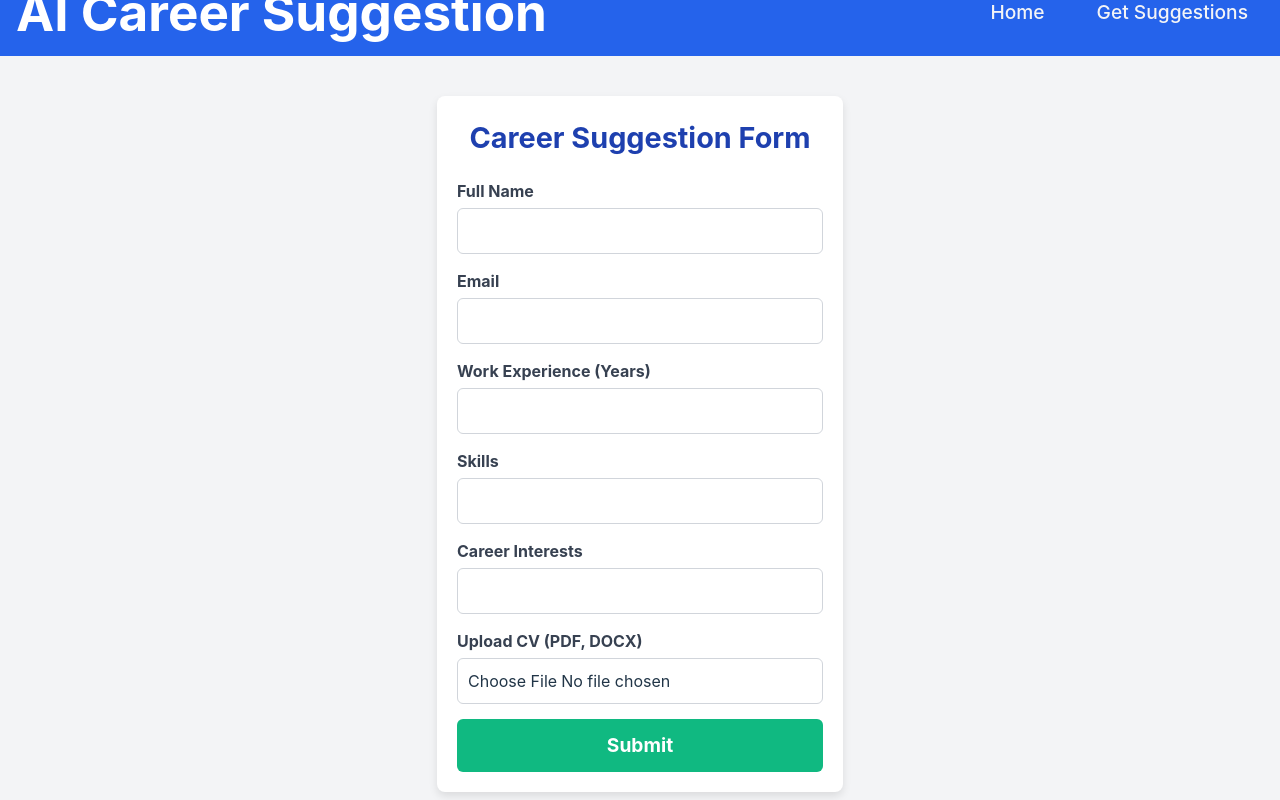
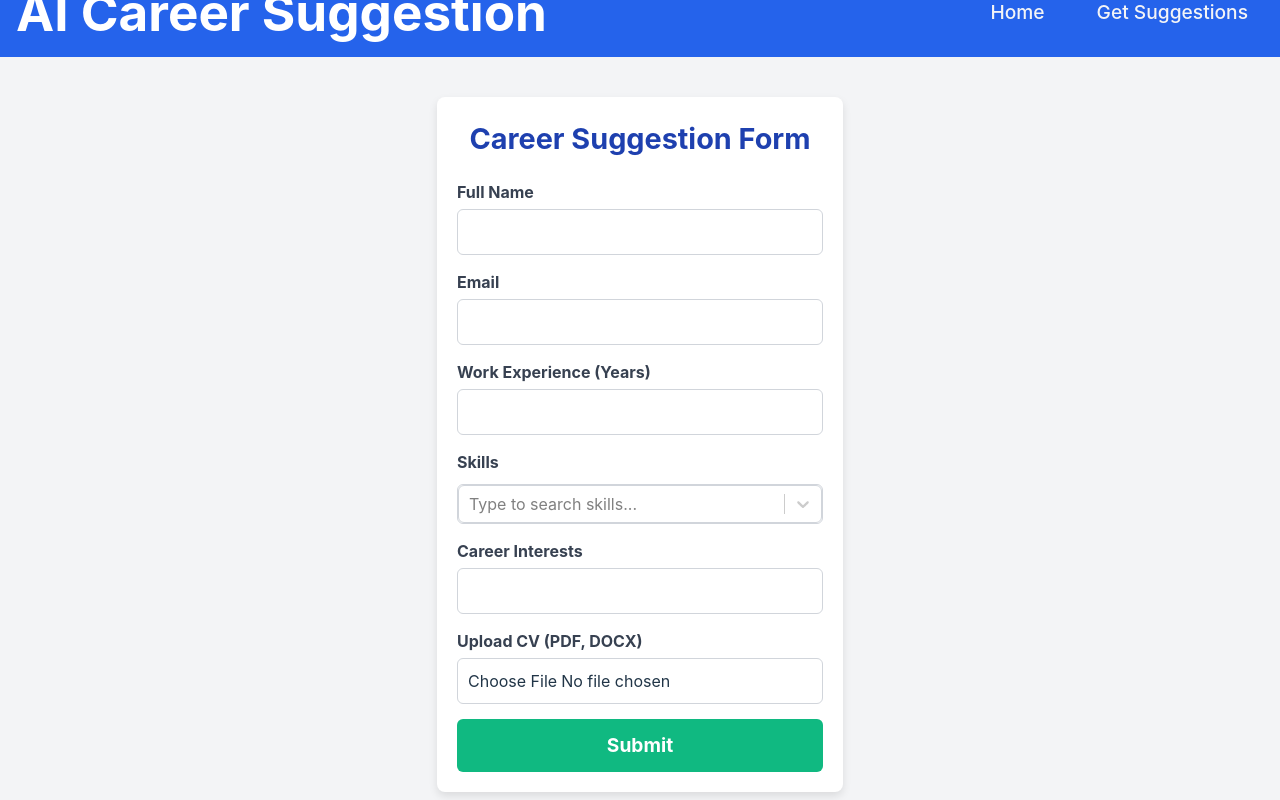
Before and after one commit to adityaroshanpatro/career-suggestion-ai, a React (Vite) app in the folder frontend/: page /form in a window 1280 px wide. Built offline with nearby package versions, Linux system fonts and the light colour scheme.

Commit message:
dropdown for skills

```diff
--- a/frontend/package.json
+++ b/frontend/package.json
@@ -14,7 +14,8 @@
     "axios": "^1.7.9",
     "react": "^19.0.0",
     "react-dom": "^19.0.0",
-    "react-router-dom": "^7.2.0"
+    "react-router-dom": "^7.2.0",
+    "react-select": "^5.10.0"
   },
   "devDependencies": {
     "@eslint/js": "^9.19.0",
--- a/frontend/src/components/CareerForm.jsx
+++ b/frontend/src/components/CareerForm.jsx
@@ -1,4 +1,5 @@
 import { useState } from "react";
+import Select from "react-select";
 import "../styles.css"; // Import styles
 
 export default function CareerForm() {
@@ -6,35 +7,45 @@ export default function CareerForm() {
     fullName: "",
     email: "",
     experience: "",
-    skills: "",
+    skills: [],
     interests: "",
     cv: null,
   });
 
-  const [errors, setErrors] = useState({}); // State to track validation errors
+  const [errors, setErrors] = useState({});
 
-  // Handle text input changes
+  // Skill Options (Predefined Skills List)
+  const skillOptions = [
+    { value: "JavaScript", label: "JavaScript" },
+    { value: "Python", label: "Python" },
+    { value: "React", label: "React" },
+    { value: "Node.js", label: "Node.js" },
+    { value: "Machine Learning", label: "Machine Learning" },
+    { value: "Data Science", label: "Data Science" },
+    { value: "C++", label: "C++" },
+    { value: "Java", label: "Java" },
+    { value: "SQL", label: "SQL" },
+    { value: "AWS", label: "AWS" },
+    { value: "DevOps", label: "DevOps" },
+    { value: "Cybersecurity", label: "Cybersecurity" },
+    { value: "UI/UX Design", label: "UI/UX Design" },
+    { value: "Blockchain", label: "Blockchain" },
+  ];
+
+  // Handle Input Changes
   const handleChange = (e) => {
     const { name, value } = e.target;
     setFormData({ ...formData, [name]: value });
-    setErrors({ ...errors, [name]: "" }); // Clear error when user types
+    setErrors({ ...errors, [name]: "" });
   };
 
-  // Handle file upload
-  const handleFileChange = (e) => {
-    const file = e.target.files[0];
-
-    // Allow only PDF, DOC, DOCX
-    if (file && !["application/pdf", "application/msword", "application/vnd.openxmlformats-officedocument.wordprocessingml.document"].includes(file.type)) {
-      setErrors({ ...errors, cv: "Only PDF or DOC files are allowed" });
-      setFormData({ ...formData, cv: null });
-    } else {
-      setErrors({ ...errors, cv: "" }); // Clear error
-      setFormData({ ...formData, cv: file });
-    }
+  // Handle Multi-Select Skills Input
+  const handleSkillsChange = (selectedOptions) => {
+    setFormData({ ...formData, skills: selectedOptions });
+    setErrors({ ...errors, skills: "" });
   };
 
-  // Validate form before submission
+  // Validate Form
   const validateForm = () => {
     let newErrors = {};
 
@@ -47,15 +58,15 @@ export default function CareerForm() {
     if (!formData.experience.trim() || isNaN(formData.experience) || Number(formData.experience) <= 0) {
       newErrors.experience = "Please enter a valid number for experience";
     }
-    if (!formData.skills.trim()) newErrors.skills = "Skills are required";
+    if (formData.skills.length === 0) newErrors.skills = "Please select at least one skill";
     if (!formData.interests.trim()) newErrors.interests = "Career interests are required";
     if (!formData.cv) newErrors.cv = "Please upload a CV";
 
     setErrors(newErrors);
-    return Object.keys(newErrors).length === 0; // Returns true if no errors
+    return Object.keys(newErrors).length === 0;
   };
 
-  // Handle form submission
+  // Handle Form Submission
   const handleSubmit = (e) => {
     e.preventDefault();
     if (validateForm()) {
@@ -88,7 +99,16 @@ export default function CareerForm() {
 
         <div className="form-group">
           <label>Skills</label>
-          <input type="text" name="skills" value={formData.skills} onChange={handleChange} required />
+          <Select
+            options={skillOptions}
+            isMulti
+            name="skills"
+            value={formData.skills}
+            onChange={handleSkillsChange}
+            className="select-dropdown"
+            classNamePrefix="select"
+            placeholder="Type to search skills..."
+          />
           {errors.skills && <p className="error">{errors.skills}</p>}
         </div>
 
@@ -100,7 +120,7 @@ export default function CareerForm() {
 
         <div className="form-group">
           <label>Upload CV (PDF, DOCX)</label>
-          <input type="file" name="cv" accept=".pdf,.doc,.docx" onChange={handleFileChange} required />
+          <input type="file" name="cv" accept=".pdf,.doc,.docx" onChange={(e) => setFormData({ ...formData, cv: e.target.files[0] })} required />
           {errors.cv && <p className="error">{errors.cv}</p>}
         </div>
 
--- a/frontend/src/styles.css
+++ b/frontend/src/styles.css
@@ -159,3 +159,29 @@
     font-size: 0.9rem;
     margin-top: 4px;
   }
+
+  .select-dropdown {
+    margin-top: 5px;
+    border: 1px solid #d1d5db;
+    border-radius: 6px;
+    font-size: 1rem;
+  }
+
+  .select__control {
+    border: 1px solid #d1d5db !important;
+    border-radius: 6px !important;
+  }
+
+  .select__menu {
+    background-color: white !important;
+  }
+
+  .select__option {
+    padding: 10px !important;
+    cursor: pointer !important;
+  }
+
+  .select__option--is-selected {
+    background-color: #2563eb !important;
+    color: white !important;
+  }
```
Also changed, not shown: 1 other file (tests, documents, lock files or other folders).
